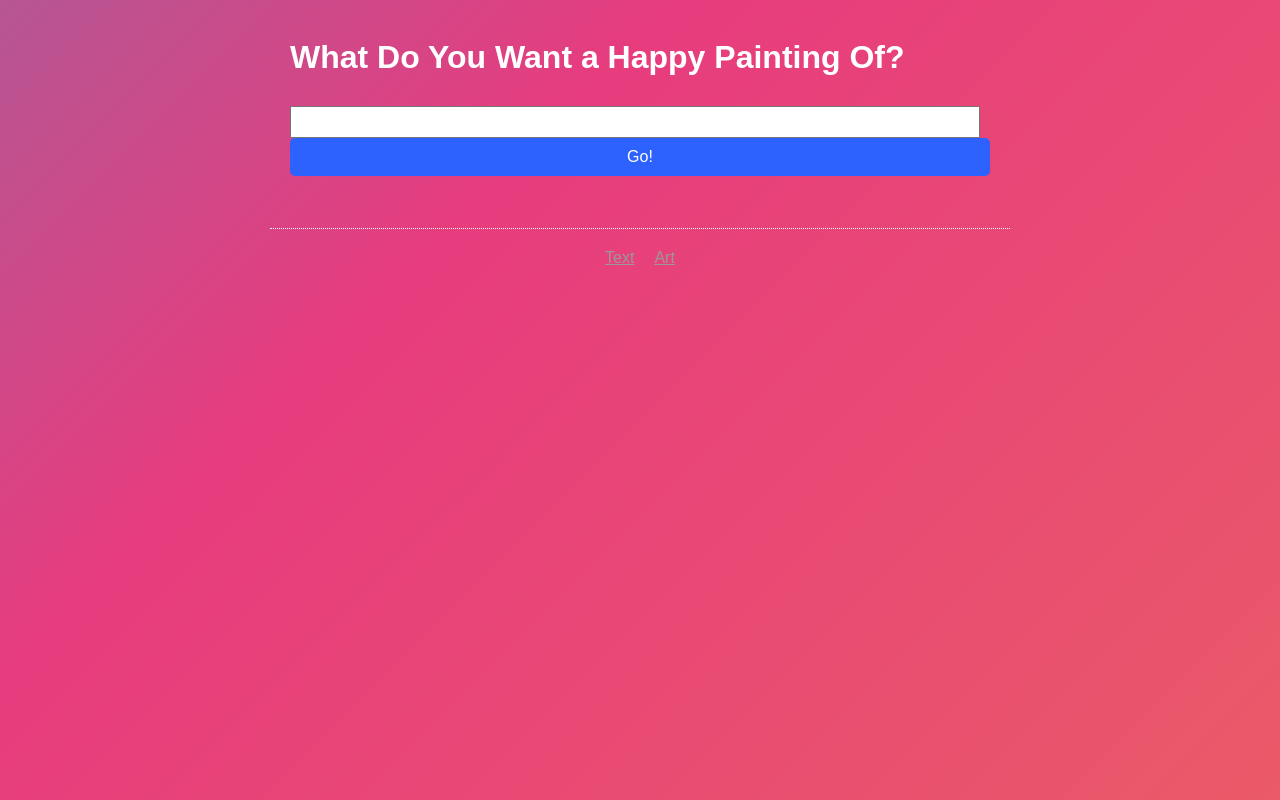
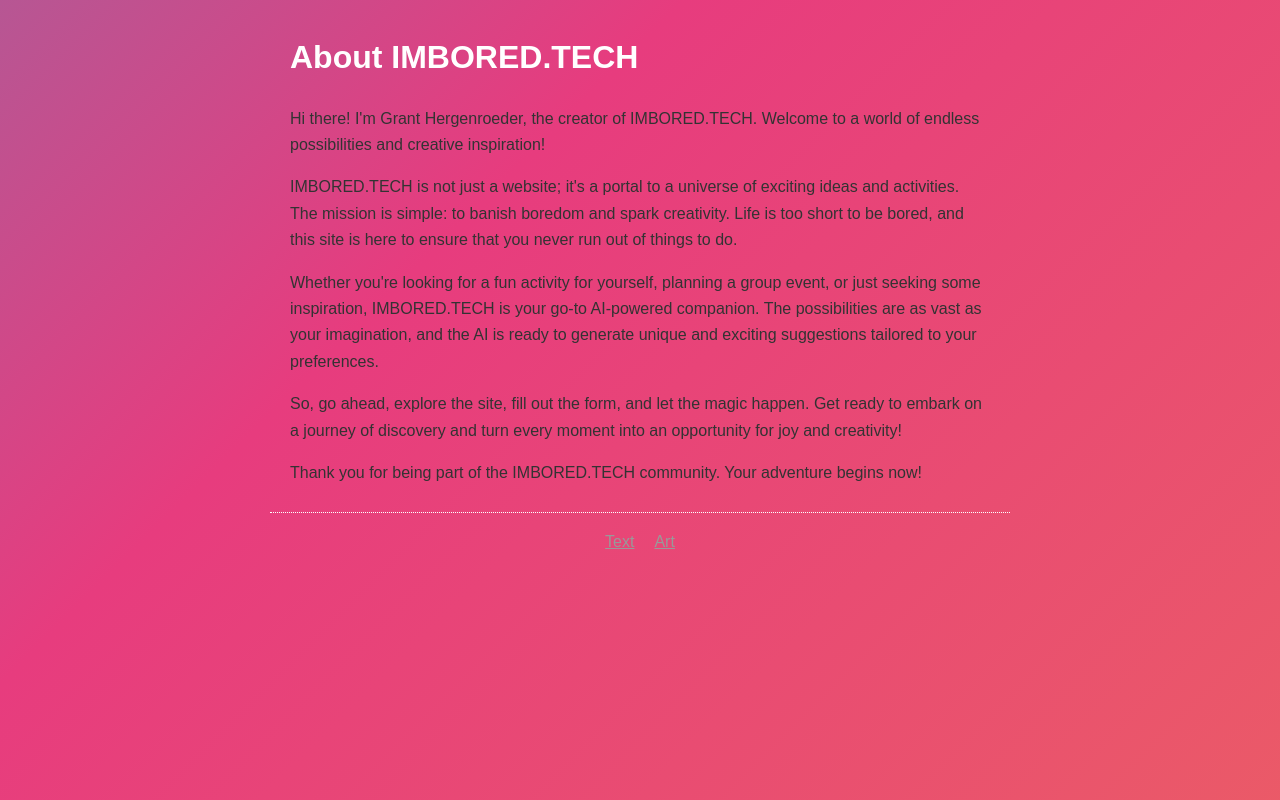
Before and after one commit to ghergen1/IM_BORED, a Next.js app: page /art in a window 1280 px wide. Built offline with nearby package versions, Linux system fonts and the light colour scheme.

Commit message:
Update about.js

```diff
--- a/pages/art.js
+++ b/pages/art.js
@@ -1,42 +1,24 @@
-import { useState } from "react"
+import React from "react";
 
-export default function MyPage() {
-  const [prompt, setPrompt] = useState("")
-  const [answer, setAnswer] = useState("")
-  const [isLoading, setIsLoading] = useState(false)
-
-  async function handleSubmit(e) {
-    e.preventDefault()
-    setIsLoading(true)
-
-    const response = await fetch("/api/get-painting", {
-      method: "POST",
-      headers: {
-        "Accept": "application/json",
-        "Content-Type": "application/json"
-      },
-      body: JSON.stringify({ prompt: prompt })
-    })
-    const data = await response.json()
-    setAnswer(data.text)
-    setIsLoading(false)
-  }
-
-  function handleChange(e) {
-    setPrompt(e.target.value)
-  }
-
+export default function AboutPage() {
   return (
     <div className="container">
-      <h1>What Do You Want a Happy Painting Of?</h1>
-      <form className="our-form" onSubmit={handleSubmit}>
-        <input className="prompt-field" type="text" onChange={handleChange} />
-        <button className="prompt-button">Go!</button>
-      </form>
-
-      {isLoading && <div className="loading-spinner"></div>}
-
-      {isLoading == false && <img src={answer} />}
+      <h1>About IMBORED.TECH</h1>
+      <p>
+        Hi there! I'm Grant Hergenroeder, the creator of IMBORED.TECH. Welcome to a world of endless possibilities and creative inspiration!
+      </p>
+      <p>
+        IMBORED.TECH is not just a website; it's a portal to a universe of exciting ideas and activities. The mission is simple: to banish boredom and spark creativity. Life is too short to be bored, and this site is here to ensure that you never run out of things to do.
+      </p>
+      <p>
+        Whether you're looking for a fun activity for yourself, planning a group event, or just seeking some inspiration, IMBORED.TECH is your go-to AI-powered companion. The possibilities are as vast as your imagination, and the AI is ready to generate unique and exciting suggestions tailored to your preferences.
+      </p>
+      <p>
+        So, go ahead, explore the site, fill out the form, and let the magic happen. Get ready to embark on a journey of discovery and turn every moment into an opportunity for joy and creativity!
+      </p>
+      <p>
+        Thank you for being part of the IMBORED.TECH community. Your adventure begins now!
+      </p>
     </div>
-  )
+  );
 }
```
